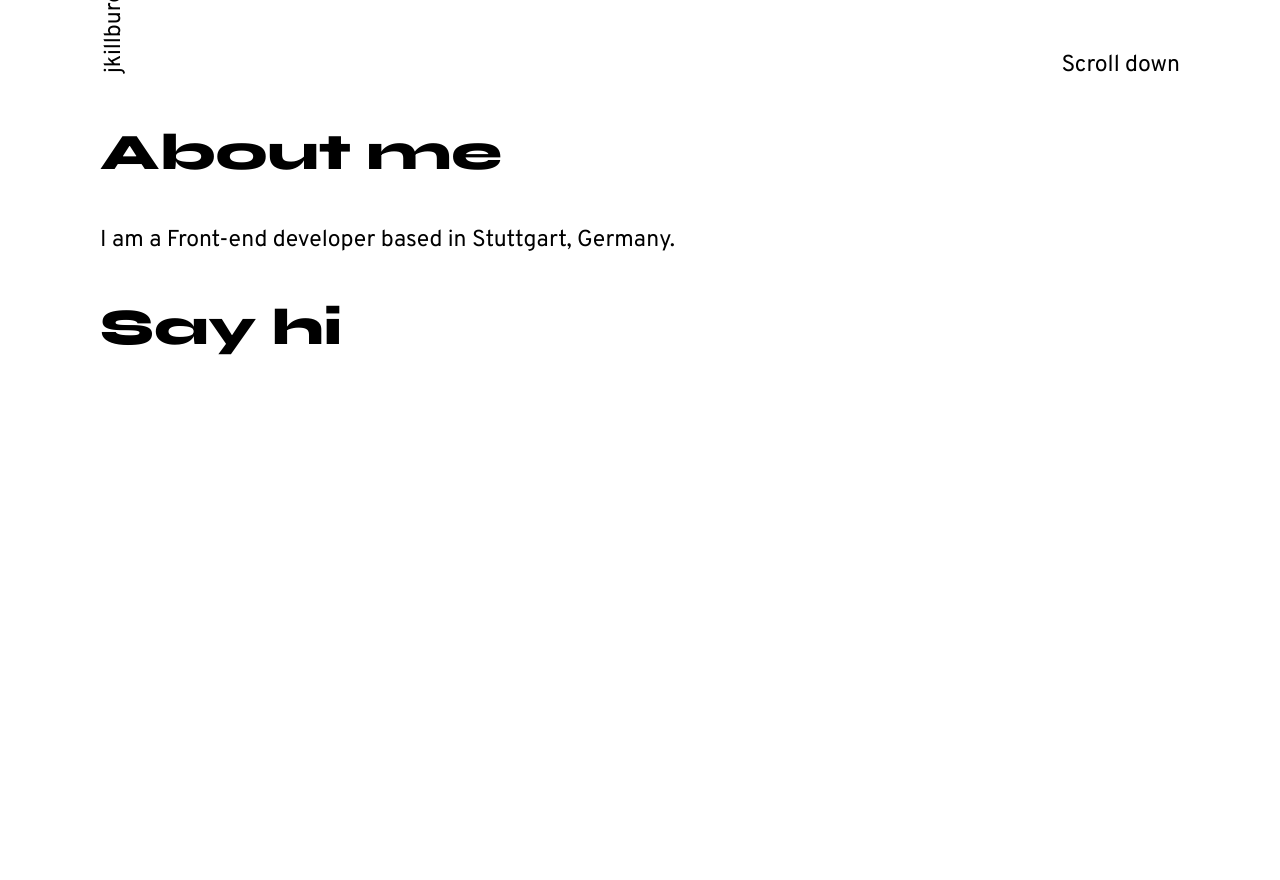
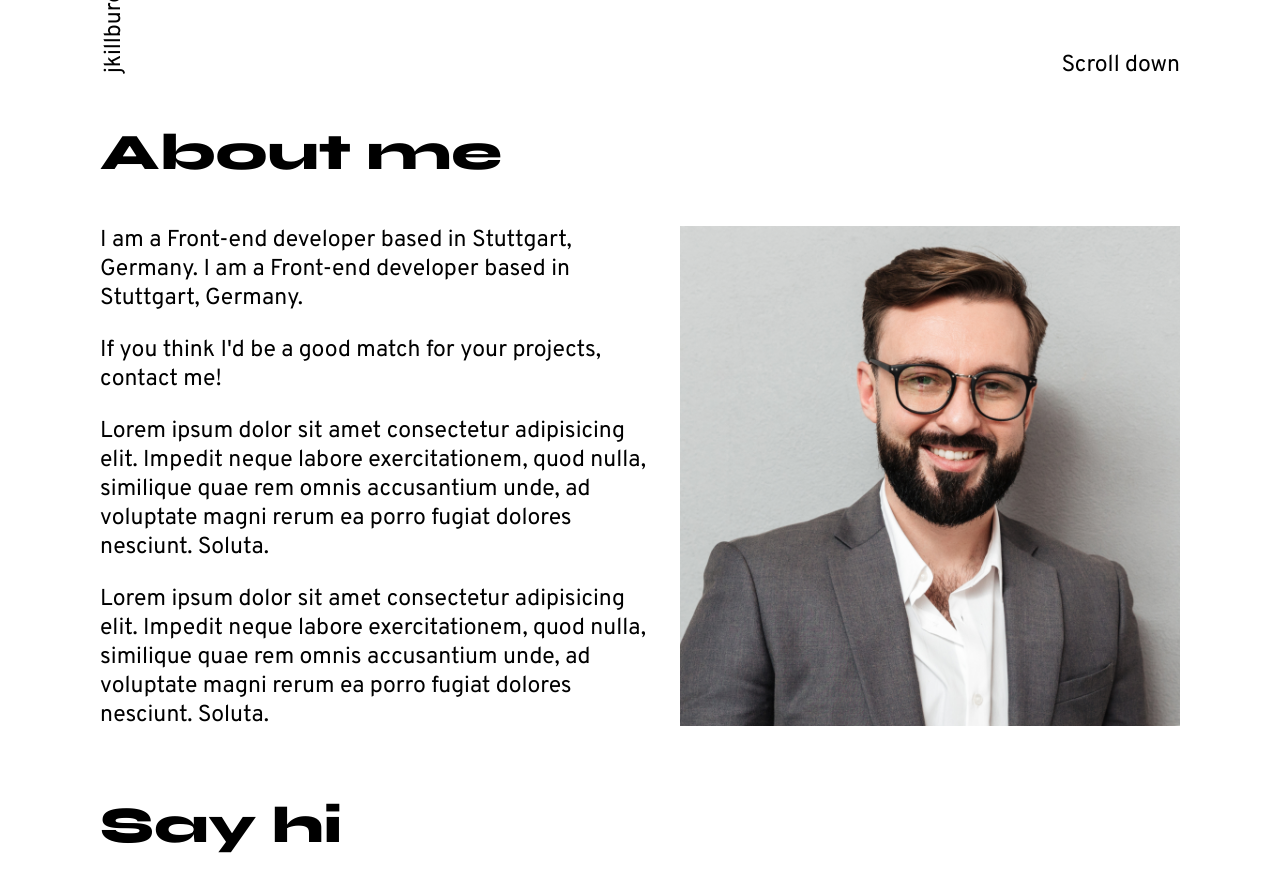
Before and after one commit to JanKillburger/portfolio, an Angular app: page / in a window 1280 px wide. Shown: the part 720-1600 px from the top of the page. Built offline with nearby package versions, Linux system fonts and the light colour scheme.

Commit message:
Optimized about me layout

```diff
--- /dev/null
+++ b/src/app/about-me/about-me.component.html
@@ -0,0 +1,16 @@
+<h2>About me</h2>
+<div class="wrapper">
+  <div class="description">
+    <p>I am a Front-end developer based in Stuttgart, Germany. I am a Front-end developer based in Stuttgart, Germany.</p>
+    <p>If you think I'd be a good match for your projects, contact me!</p>
+    <p>Lorem ipsum dolor sit amet consectetur adipisicing elit. Impedit neque labore exercitationem, quod nulla, similique quae rem omnis accusantium unde, ad voluptate magni rerum ea porro fugiat dolores nesciunt. Soluta.</p>
+    <p>Lorem ipsum dolor sit amet consectetur adipisicing elit. Impedit neque labore exercitationem, quod nulla, similique quae rem omnis accusantium unde, ad voluptate magni rerum ea porro fugiat dolores nesciunt. Soluta.</p>
+  </div>
+  <div class="img-wrapper">
+    <img
+      src="assets/img/about-me-portrait.png"
+      alt="Portrait picture of Jan Killburger"
+    />
+    <div class="img-frame"></div>
+  </div>
+</div>
--- /dev/null
+++ b/src/app/about-me/about-me.component.scss
@@ -0,0 +1,46 @@
+$max-img-width: 500px;
+
+:host {
+    display: block;
+}
+
+.wrapper {
+    display: flex;
+    align-items: start;
+    gap: 1em;
+    flex-wrap: wrap;
+
+    .description {
+        width: 50%;
+        flex: auto;
+
+        p:first-child {
+            margin-block-start: 0;
+        }
+    }
+
+    .img-wrapper {
+        position: relative;
+        width: 50%;
+        max-width: $max-img-width;
+        flex: auto;
+
+        img {
+            display: block;
+            width: 100%;
+            height: auto;
+        }
+
+        .img-frame {
+            position: absolute;
+            width: 100%;
+            height: 100%;
+            top: 5%;
+            left: 5%;
+
+            &:hover {
+                border: 3px solid black;
+            }
+        }
+    }
+}
--- a/src/app/app.component.html
+++ b/src/app/app.component.html
@@ -1,5 +1,4 @@
 <app-menu></app-menu>
 <app-title-section class="top-level-element"></app-title-section>
-<h2 id="about-me" class="top-level-element scroll-target">About me</h2>
-<p class="top-level-element">I am a Front-end developer based in Stuttgart, Germany.</p>
+<app-about-me id="about-me" class="top-level-element scroll-target"></app-about-me>
 <h2 id="say-hi" class="top-level-element scroll-target">Say hi</h2>
--- a/src/app/app.module.ts
+++ b/src/app/app.module.ts
@@ -5,12 +5,14 @@ import { AppRoutingModule } from './app-routing.module';
 import { AppComponent } from './app.component';
 import { MenuComponent } from './menu/menu.component';
 import { TitleSectionComponent } from './title-section/title-section.component';
+import { AboutMeComponent } from './about-me/about-me.component';
 
 @NgModule({
   declarations: [
     AppComponent,
     MenuComponent,
-    TitleSectionComponent
+    TitleSectionComponent,
+    AboutMeComponent
   ],
   imports: [
     BrowserModule,
--- a/src/app/menu/menu.component.html
+++ b/src/app/menu/menu.component.html
@@ -13,6 +13,7 @@
         </li>
       </ul>
     </nav>
+    <div class="contact-diagonal"></div>
     <div class="contact">
       <a href="#say-hi" class="header-link header-link-dark" (click)="toggleMenu()">Say Hi!</a>
       <div class="contact-footer">
--- a/src/app/menu/menu.component.scss
+++ b/src/app/menu/menu.component.scss
@@ -5,6 +5,7 @@
     top: 0;
     width: min(100%, $max-inline-size);
     background-color: white;
+    z-index: 1;
 }
 
 .header {
@@ -15,7 +16,6 @@
     padding-inline: $global-padding-inline;
 
     .menu-toggle {
-        // background-image: url(../../assets/img/burger-menu.png);
         background-size: contain;
         width: 40px;
         height: 32px;
@@ -26,10 +26,9 @@
 }
 
 .menu-wrapper {
-    display: flex;
-    flex-direction: column;
     position: fixed;
     height: calc(100vh - $header-height);
+    height: calc(100dvh - $header-height);
     width: min(100%, $max-inline-size);
     background-color: white;
     overflow: auto;
@@ -120,10 +119,14 @@ ul {
     }
 }
 
+.contact-diagonal {
+    background: linear-gradient(to left bottom, white 49%, black 50%);
+    height: 50px;
+}
+
 .contact {
-    flex-grow: 1;
-    background: linear-gradient(4deg, black 79.5%, white 80% 100%);
-    padding-block-start: 150px;
+    padding-block-end: 1em;
+    background-color: black;
     padding-inline: $global-padding-inline;
     color: white;
 
--- a/src/app/title-section/title-section.component.html
+++ b/src/app/title-section/title-section.component.html
@@ -6,6 +6,6 @@
   </div>
 </div>
 <div class="footer">
-  <span class="email">jkillburger&#64;gmail.com</span>
+  <a href="#say-hi" class="email">jkillburger&#64;gmail.com</a>
   <span class="scroll-advice">Scroll down</span>
 </div>
--- a/src/app/title-section/title-section.component.scss
+++ b/src/app/title-section/title-section.component.scss
@@ -4,6 +4,7 @@
     display: flex;
     flex-direction: column;
     height: calc(100vh - $header-height);
+    height: calc(100dvh - $header-height);
 }
 
 h1 {
```
Also changed, not shown: src/app/about-me/about-me.component.ts (added, +10 -0 lines), src/assets/img/about-me-portrait.png (added), 1 other file (tests, documents, lock files or other folders).
